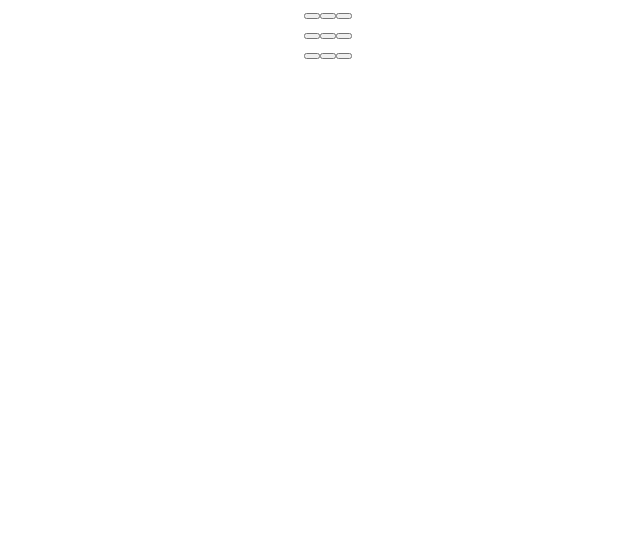
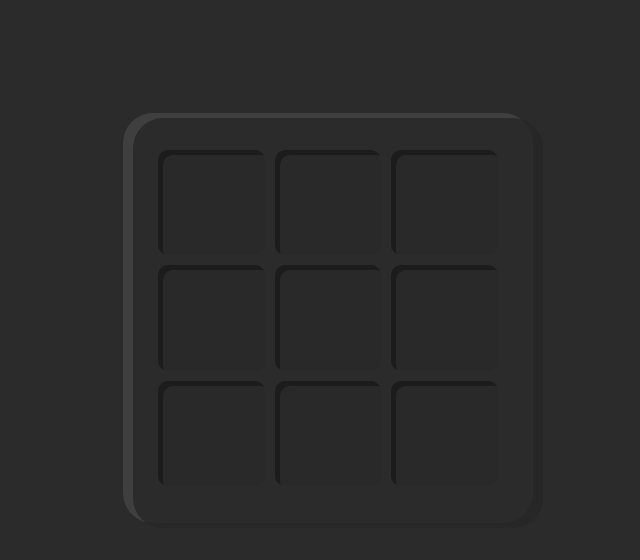
Before and after one commit to harveym4n4lili/TicTacToe, a React (Create React App) app: page / in a window 1280 px wide. Shown: the top 560 px of the page, without its empty margins (312-952 px from the left). Built offline with nearby package versions, Linux system fonts and the light colour scheme.

Commit message:
Styled gameboard, integrated SASS

```diff
--- a/package.json
+++ b/package.json
@@ -9,6 +9,7 @@
     "react": "^18.2.0",
     "react-dom": "^18.2.0",
     "react-scripts": "5.0.1",
+    "sass": "^1.71.1",
     "web-vitals": "^2.1.4"
   },
   "scripts": {
--- /dev/null
+++ b/src/assets/styles/variables.scss
@@ -0,0 +1,17 @@
+
+/* UI Color Palette */
+$primary-color: #2b2b2b;
+
+$secondary-color: #303030;
+$secondary-color-offset: #555555;
+
+$tertiary-color: #292929;
+
+/* 3D */
+$indent-color: #161616a8;
+$shadow-color: #2222227a;
+$shine-color:#ffffff18;
+
+/* Team Colors */
+$playerXcolor:#ed4242;
+$playerYcolor:#759aff;
--- a/src/components/board/Board.jsx
+++ b/src/components/board/Board.jsx
@@ -1,4 +1,6 @@
 import React from 'react';
+import './Board.scss';
+import '../square/Square.scss';
 import Square from '../square/Square.jsx'
 
 const Board = ({ value }) => {
@@ -13,21 +15,23 @@ const Board = ({ value }) => {
     }
 
     return (
+        <div className='game'>
             <div className='board'>
                 <div className='board-row'>
-                <Square value={squares[0]} onClick={() => handleClick(0)}/>
-                <Square value={squares[1]} onClick={() => handleClick(1)}/>
-                <Square value={squares[2]} onClick={() => handleClick(2)}/>
+                    <Square value={squares[0]} onClick={() => handleClick(0)} position="top-left"/>
+                    <Square value={squares[1]} onClick={() => handleClick(1)} position="top-center"/>
+                    <Square value={squares[2]} onClick={() => handleClick(2)} position="top-right"/>
                 </div>
                 <div className='board-row'>
-                <Square value={squares[3]} onClick={() => handleClick(3)}/>
-                <Square value={squares[4]} onClick={() => handleClick(4)}/>
-                <Square value={squares[5]} onClick={() => handleClick(5)}/>
+                    <Square value={squares[3]} onClick={() => handleClick(3)} position="middle-left"/>
+                    <Square value={squares[4]} onClick={() => handleClick(4)} position="middle-center"/>
+                    <Square value={squares[5]} onClick={() => handleClick(5)} position="middle-right"/>
                 </div>
                 <div className='board-row'>
-                <Square value={squares[6]} onClick={() => handleClick(6)}/>
-                <Square value={squares[7]} onClick={() => handleClick(7)}/>
-                <Square value={squares[8]} onClick={() => handleClick(8)}/>
+                    <Square value={squares[6]} onClick={() => handleClick(6)} position="bottom-left"/>
+                    <Square value={squares[7]} onClick={() => handleClick(7)} position="bottom-center"/>
+                    <Square value={squares[8]} onClick={() => handleClick(8)} position="bottom-right"/>
+                </div>
             </div>
         </div>
     );
--- /dev/null
+++ b/src/components/board/Board.scss
@@ -0,0 +1,43 @@
+@import '../../assets/styles/variables.scss';
+
+body {
+    background-color: $primary-color;
+}
+
+.game {
+    width: auto;
+    height: auto;
+
+    display: flex;
+    justify-content: center;
+
+    position: absolute;
+    top: 50%;
+    left: 50%;
+    transform: translate(-50%, -70%);
+    /* Center Game Board*/
+}
+
+.board {
+    width:  350px;
+    height: 350px;
+
+    background-color: $primary-color;
+    box-shadow: inset 10px 5px $shine-color, 10px 5px $shadow-color;
+
+    padding: 30px;
+    border-radius: 30px;
+
+    display: flex;
+    flex-direction: column;
+    justify-content: center;
+    /* Column of board-rows */
+}
+
+.board-row {
+    height: 33%;
+    display: flex;
+    flex-direction: row;
+    justify-content: center;
+    /* Row of squares */
+}
--- a/src/components/square/Square.jsx
+++ b/src/components/square/Square.jsx
@@ -1,11 +1,11 @@
 import React from 'react';
-import './Square.css';
+import './Square.scss';
 
-const Square = ({ value, onClick }) => {
+const Square = ({ value, onClick, position }) => {
     return (
-        <button className='square'  onClick={onClick}>
+        <div className={`square ${position}`}  onClick={onClick}>
             {value}
-        </button>
+        </div>
     );
 };
 
--- /dev/null
+++ b/src/components/square/Square.scss
@@ -0,0 +1,21 @@
+@import '../../assets/styles/variables.scss';
+
+.square {
+    width: 33%;
+
+    border-width: 10px;
+    border-color: #414141;
+    border-radius: 10px;
+
+    margin: 5px;
+
+    background-color: $tertiary-color;
+    color: white;
+
+    text-align: center;
+
+    cursor: pointer;
+
+    box-shadow: inset 5px 5px $indent-color;
+
+}
```
Also changed, not shown: src/components/board/Board.css (deleted), src/components/square/Square.css (deleted), 1 other file (tests, documents, lock files or other folders). Lines whose indentation alone changed are shown as unchanged.
